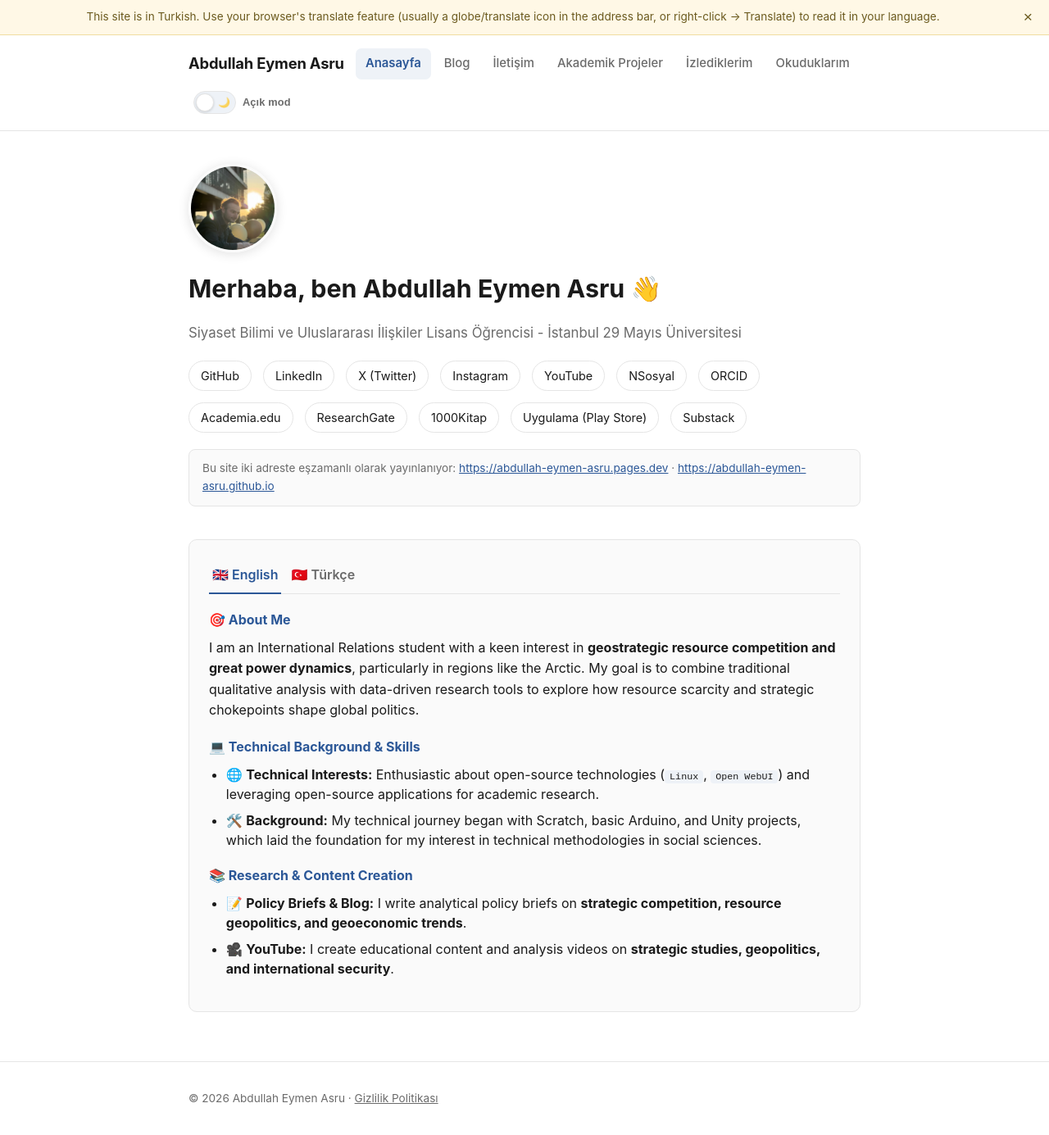
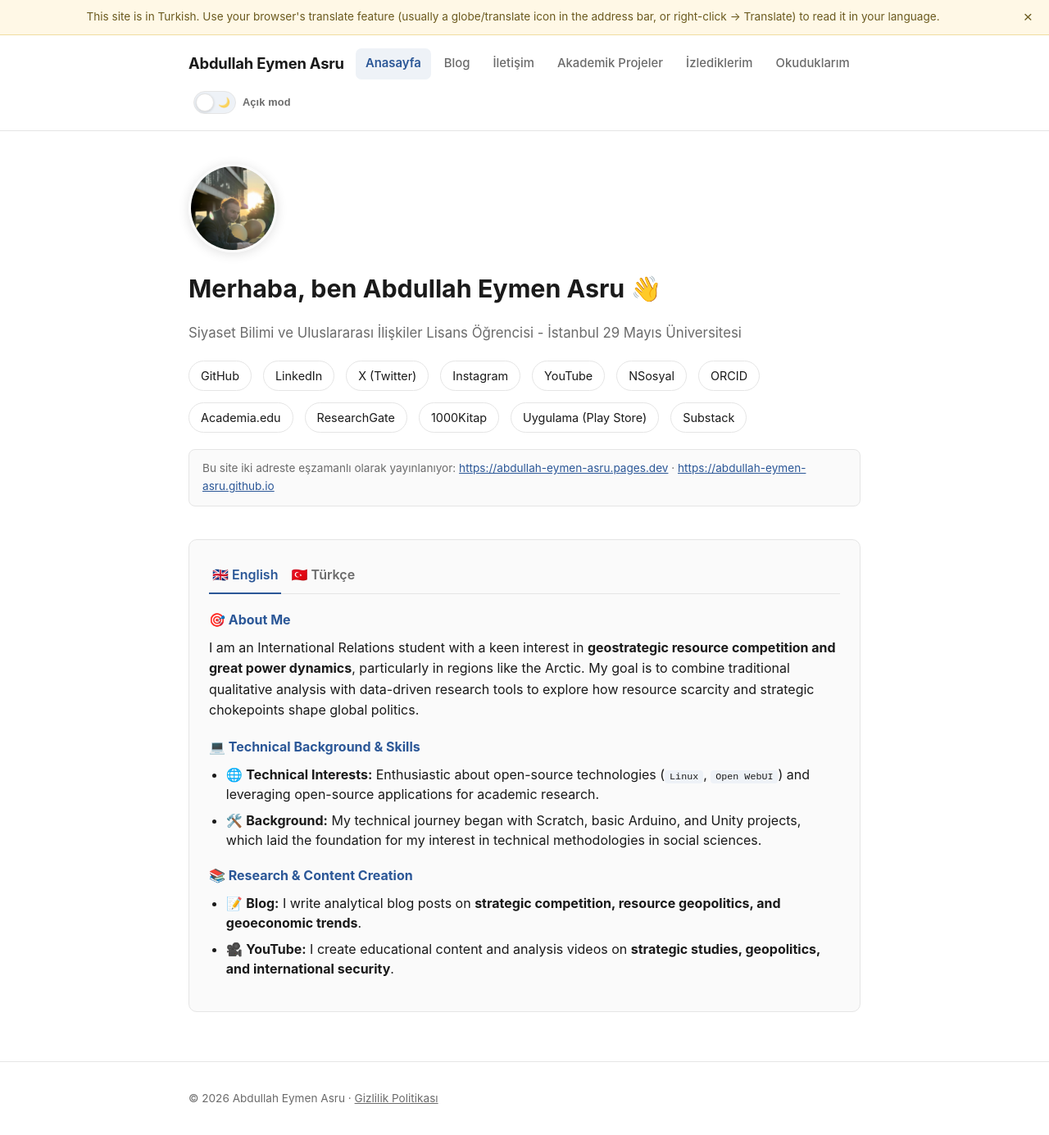
Before and after one commit to abdullah-eymen-asru/abdullah-eymen-asru.github.io, a Jekyll site: the page built from index.md, in a window 1280 px wide and 1385 px high. Shown: the whole window at 82% size. Built offline with Jekyll 4.4.1, drawn with Linux system fonts in a browser that asks for light colours.

Commit message:
Update section titles in hakkimda-icerik.md

```diff
--- a/_includes/hakkimda-icerik.md
+++ b/_includes/hakkimda-icerik.md
@@ -15,7 +15,7 @@
 
   <h3>📚 Research &amp; Content Creation</h3>
   <ul>
-    <li>📝 <strong>Policy Briefs &amp; Blog:</strong> I write analytical policy briefs on <strong>strategic competition, resource geopolitics, and geoeconomic trends</strong>.</li>
+    <li>📝 <strong>Blog:</strong> I write analytical blog posts on <strong>strategic competition, resource geopolitics, and geoeconomic trends</strong>.</li>
     <li>🎥 <strong>YouTube:</strong> I create educational content and analysis videos on <strong>strategic studies, geopolitics, and international security</strong>.</li>
   </ul>
 </div>
@@ -32,7 +32,7 @@
 
   <h3>📚 Araştırma ve İçerik Üretimi</h3>
   <ul>
-    <li>📝 <strong>Politika Notları ve Blog:</strong> <strong>Stratejik rekabet, kaynak jeopolitiği ve jeoekonomik eğilimler</strong> üzerine analitik politika notları yazıyorum.</li>
+    <li>📝 <strong>Blog:</strong> <strong>Stratejik rekabet, kaynak jeopolitiği ve jeoekonomik eğilimler</strong> üzerine analitik blog gönderileri yazıyorum.</li>
     <li>🎥 <strong>YouTube:</strong> <strong>Stratejik çalışmalar, jeopolitik ve uluslararası güvenlik</strong> konularında eğitici içerikler ve analiz videoları üretiyorum.</li>
   </ul>
 </div>
```
